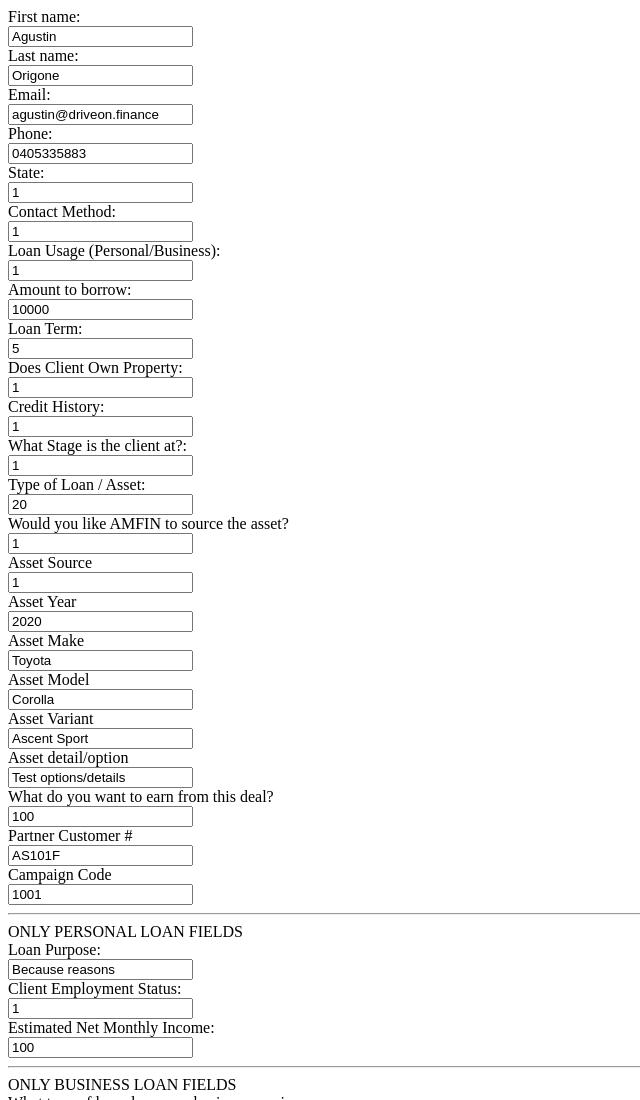
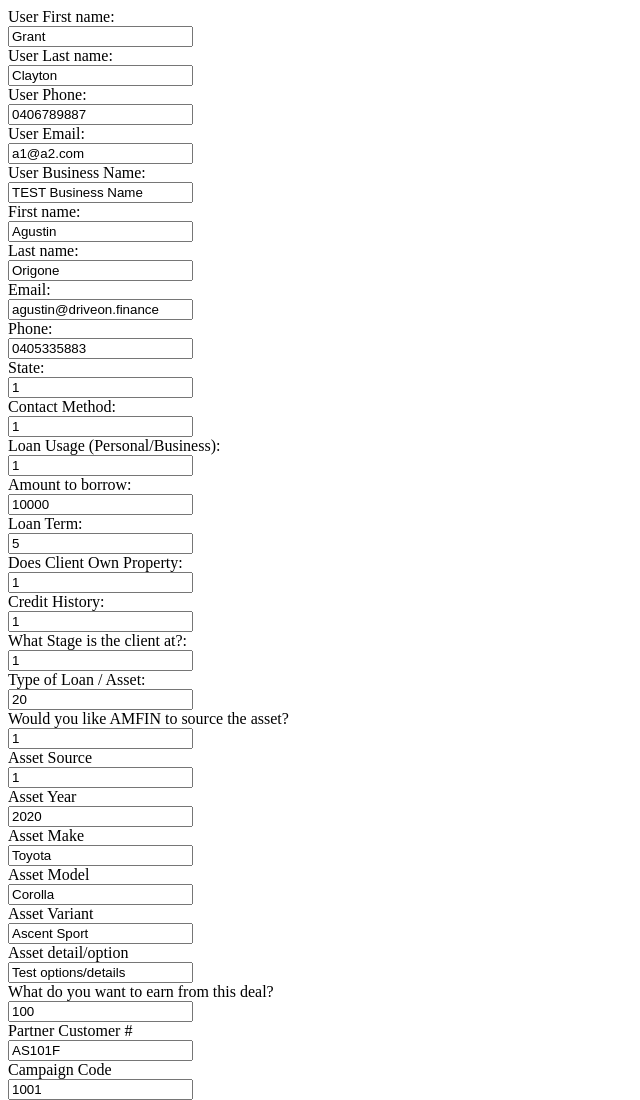
Before and after one commit to agustinorigone/test, a website: page newReferral.html in a window 1280 px wide. Shown: the top 1100 px of the page, without its empty margins (0-640 px from the left). Drawn offline with nearby package versions, Linux system fonts and the light colour scheme.

Commit message:
Update newReferral.html

```diff
--- a/newReferral.html
+++ b/newReferral.html
@@ -4,6 +4,16 @@
 
 <body>
     <form id="referral-form">
+    <label>User First name:</label><br>
+    <input type="text" name="user-firstname" value="Grant"><br>
+    <label>User Last name:</label><br>
+    <input type="text" name="user-lastname" value="Clayton"><br>
+    <label>User Phone:</label><br>
+    <input type="text" name="user-phone" value="0406789887"><br>
+    <label>User Email:</label><br>
+    <input type="text" name="user-email" value="a1@a2.com"><br>
+    <label>User Business Name:</label><br>
+    <input type="text" name="user-business-name" value="TEST Business Name"><br>
     <label>First name:</label><br>
     <input type="text" name="firstname" value="Agustin"><br>
     <label>Last name:</label><br>
@@ -135,7 +145,7 @@
             $("#referral-form").on("submit", function(e){
                 e.preventDefault();
                 var data = $("#referral-form").serialize();
-                data += "&api-key=test_123456";
+                data += "&api-key=B706835DE79A2B4E80506F582AF3676A";
                 console.log(data);
                 $.post("https://driveiq.finance/api/newReferral/", JSON.stringify(data), function(){
                     console.log("Referral inserted");
```
